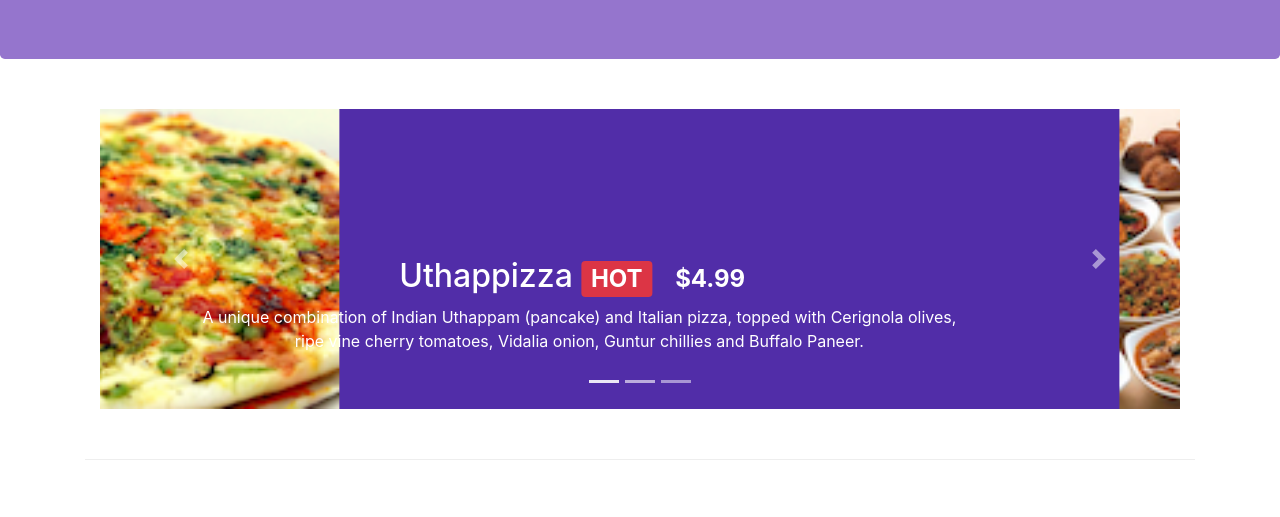
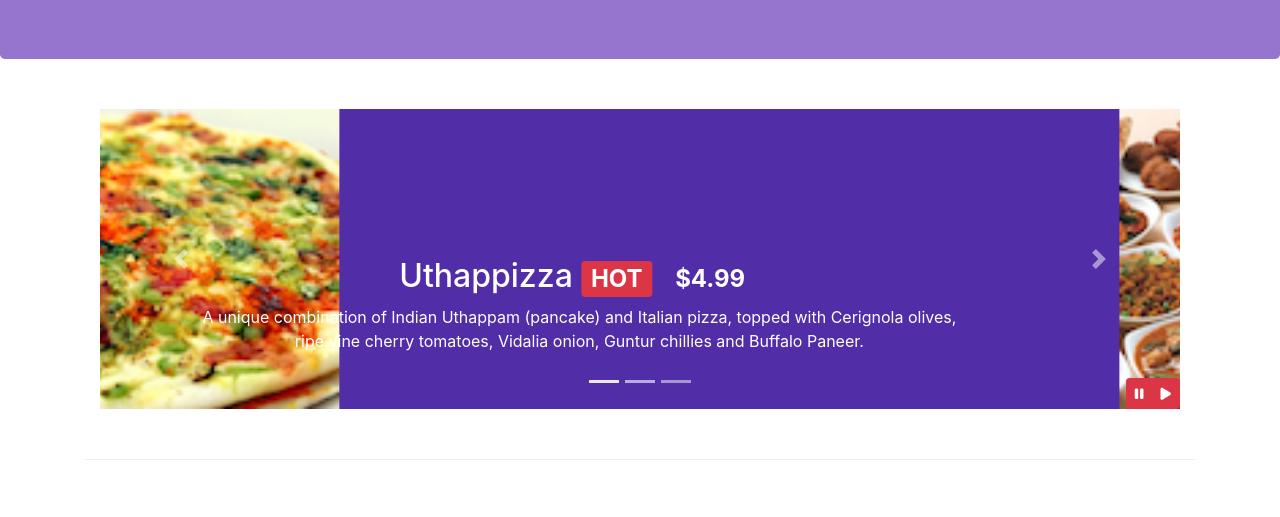
Before and after one commit to hcone5006/conFusion, a plain HTML site: page index.html in a window 1280 px wide. Shown: the part 283-800 px from the top of the page. Drawn offline with nearby package versions, Linux system fonts and the light colour scheme.

Commit message:
Bootstrap JQuery

```diff
--- a/css/styles.css
+++ b/css/styles.css
@@ -129,18 +129,14 @@ body {
     height: 8px; */
 }
 
-
-
-
-
-
-
 .tab-content {
     border-left: 1px solid #ddd;
     border-right: 1px solid #ddd;
     border-bottom: 1px solid #ddd;
     padding: 10px;
 }
+
+/* Carousel styles */
 
 .carousel {
     background:#512DA8;
@@ -156,3 +152,9 @@ body {
     left: 0;
     min-height: 300px;
 }
+
+#carouselButton {
+    right:0px;
+    position: absolute;
+    bottom: 0px;
+}
--- a/index.html
+++ b/index.html
@@ -244,6 +244,14 @@
                     <a class="carousel-control-next" href="#mycarousel" role="button" data-slide="next">
                         <span class="carousel-control-next-icon"></span>
                     </a>
+                    <div class="btn-group" id="carouselButton">
+                        <button class="btn btn-danger btn-sm" id="carousel-pause">
+                            <span class="fa fa-pause"></span>
+                        </button>
+                        <button class="btn btn-danger btn-sm" id="carousel-play">
+                            <span class="fa fa-play"></span>
+                        </button>
+                    </div>
                 </div>
             </div>
         </div>
@@ -367,6 +375,19 @@
 <script src="node_modules/jquery/dist/jquery.slim.min.js"></script>
 <script src="node_modules/popper.js/dist/umd/popper.min.js"></script>
 <script src="node_modules/bootstrap/dist/js/bootstrap.min.js"></script>
+
+<script>
+    $(document).ready(function(){
+        $("#mycarousel").carousel( { interval: 2000 } );
+        $("#carousel-pause").click(function(){
+            $("#mycarousel").carousel('pause');
+        });
+        $("#carousel-play").click(function(){
+            $("#mycarousel").carousel('cycle');
+        });
+    });
+</script>
+
 </body>
 
 </html>
```
